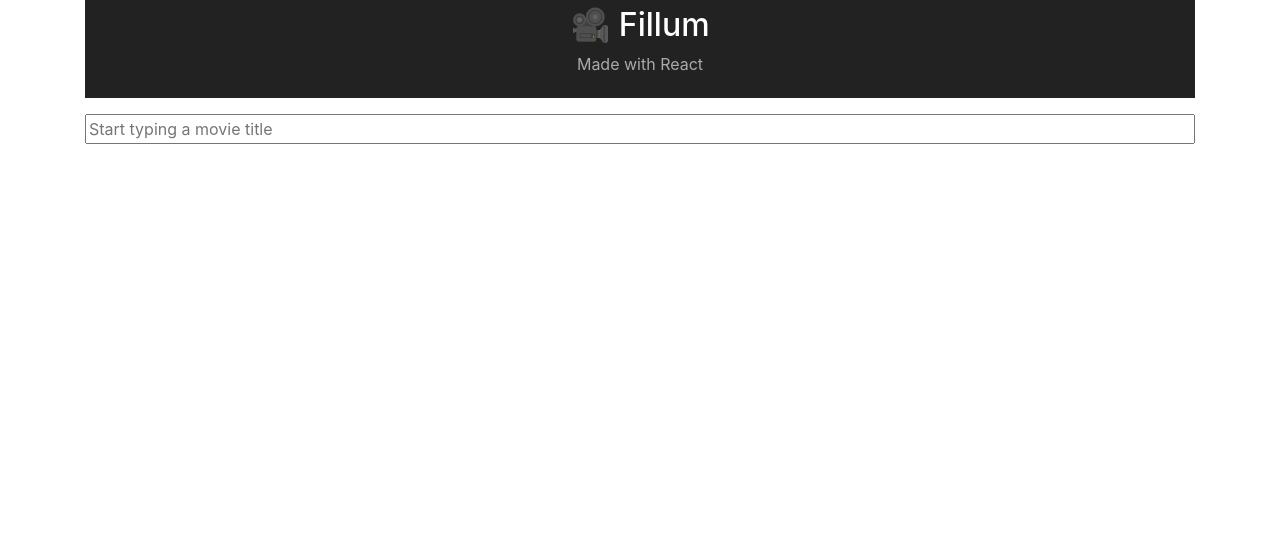
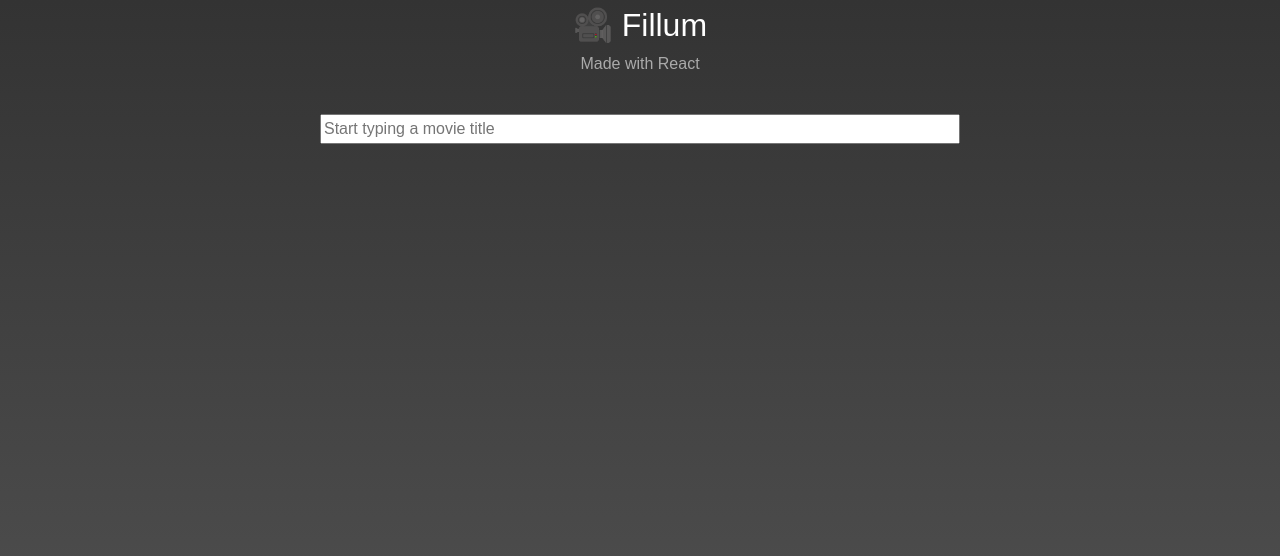
Before and after one commit to niall-slater/fillum, a React (Create React App) app: page / in a window 1280 px wide. Shown: the top 556 px of the page. Built offline with nearby package versions, Linux system fonts and the light colour scheme.

Commit message:
Fixed up styling. Results without images are now rejected.

```diff
--- a/package.json
+++ b/package.json
@@ -14,5 +14,6 @@
     "build": "react-scripts build",
     "test": "react-scripts test --env=jsdom",
     "eject": "react-scripts eject"
-  }
+  },
+  "homepage": "http://niall-slater.com/cv/fillum"
 }
--- a/src/App.css
+++ b/src/App.css
@@ -1,3 +1,5 @@
 .App {
-	text-align: center;
+    margin: 0;
+    padding: 0;
+    font-family: sans-serif;
 }
--- a/src/App.js
+++ b/src/App.js
@@ -1,4 +1,5 @@
 import React from 'react';
+import './App.css';
 
 import {Header} from './header/header';
 import {Search} from './search/search';
@@ -6,7 +7,7 @@ import {Search} from './search/search';
 class App extends React.Component {
 	render() {
 		return (
-			<div className="container" id="reactStrapOverride">
+			<div className="App" id="reactStrapOverride">
 				<Header />
 				<Search />
 			</div>
--- a/src/header/header.css
+++ b/src/header/header.css
@@ -4,7 +4,6 @@
 }
 
 .App-header {
-	background-color: #222;
 	padding: 6px;
 	color: white;
 	text-align: center;
--- a/src/index.css
+++ b/src/index.css
@@ -1,5 +1,5 @@
 body {
-  margin: 0;
-  padding: 0;
-  font-family: sans-serif;
+    background: linear-gradient(#333, #555);
+    background-repeat: no-repeat;
+    background-attachment: fixed;
 }
--- a/src/results/results.css
+++ b/src/results/results.css
@@ -1,10 +1,15 @@
 .results {
-    width: 94%;
+    width: 640px;
     margin: 1em auto;
 }
 
 .Card {
-	width: 25%;
+	width: 140px;
+    margin: 4px auto;
+    box-shadow: 2px 2px 2px rgba(0, 0, 0, 0.15);
+    background: radial-gradient(#555, #777);
+    color: #fff;
+    padding: 0px;
 }
 
 #reactStrapOverride .CardBody {
@@ -22,10 +27,15 @@
 
 .CardTitle {
     font-size: .8em;
+    font-weight: 600;
 }
 
 .CardSubtitle {
     font-size: .6em;
+    position: absolute;
+    bottom: 4px;
+    text-align: right;
+    right: 4px;
 }
 
 .Button {
--- a/src/results/results.js
+++ b/src/results/results.js
@@ -29,12 +29,13 @@ export class Results extends React.Component {
                 poster = foundItem.Poster;
 
                 if (poster.includes('N/A')) {
-                    poster = require("../img/404.png");
+                    continue;
+                    //poster = require("../img/404.png");
                 }
 
                 var cardObject = (
                     <Card className="Card" key={i}>
-                        <CardImg className="CardImg" top width="100%" src={poster} alt="Card image cap" />
+                        <CardImg className="CardImg" src={poster} alt="Card image cap" />
                         <CardBody className="CardBody">
                             <CardTitle className="CardTitle">{title}</CardTitle>
                             <CardSubtitle className="CardSubtitle">{year}</CardSubtitle>
--- a/src/search/search.css
+++ b/src/search/search.css
@@ -1,7 +1,7 @@
 form {
 	padding-top: 1em;
 	margin: auto;
-	width: 100%;
+	width: 50%;
 }
 
 .searchBar {
```
